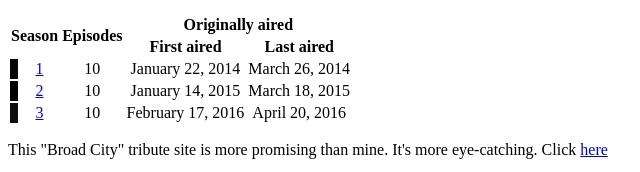
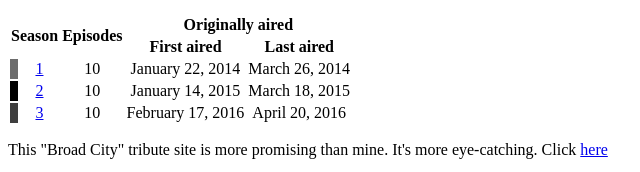
Before and after one commit to doodlebugglove/personal-website, a plain HTML site: page index.html in a window 1280 px wide. Shown: the part 787-959 px from the top of the page, 0-640 px from the left. Drawn offline with Linux system fonts and the light colour scheme; files whose address does not match are found by name.

Commit message:
Update index.html

```diff
--- a/index.html
+++ b/index.html
@@ -26,7 +26,7 @@
 <th>Last aired</th>
 </tr>
 <tr>
-<td style="background:#060606;"></td>
+<td style="background:#6c6c6c;"></td>
 <td><a href="/wiki/List_of_Broad_City_episodes#Season_1_.282014.29" title="List of Broad City episodes">1</a></td>
 <td>10</td>
 <td>January&#160;22,&#160;2014<span style="display:none">&#160;(<span class="bday dtstart published updated">2014-01-22</span>)</span></td>
@@ -40,7 +40,7 @@
 <td>March&#160;18,&#160;2015<span style="display:none">&#160;(<span class="dtend">2015-03-18</span>)</span></td>
 </tr>
 <tr>
-<td style="background:#0f0f0f;"></td>
+<td style="background:#3f3f3f;"></td>
 <td><a href="/wiki/List_of_Broad_City_episodes#Season_3_.282016.29" title="List of Broad City episodes">3</a></td>
 <td>10</td>
 <td>February&#160;17,&#160;2016<span style="display:none">&#160;(<span class="bday dtstart published updated">2016-02-17</span>)</span></td>
```
